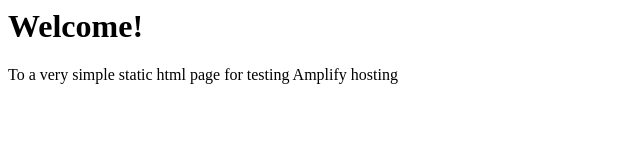
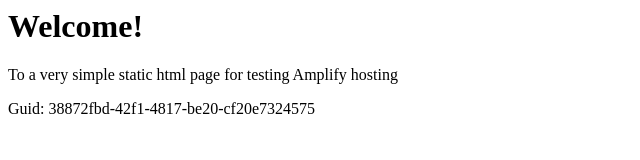
Before and after one commit to aws-aemilia-syd/Github-PR-Commit-Integration-Test-DoNotTouch-v0-preprod-ap-southeast-2, a website: page src/index.html in a window 1280 px wide. Shown: the whole page, without its empty margins (0-640 px from the left). Drawn offline with Linux system fonts and the light colour scheme.

Commit message:
commit from integ tests

```diff
--- a/src/index.html
+++ b/src/index.html
@@ -1,3 +1,5 @@
+
+
 <html lang="en">
 
 <head>
@@ -10,6 +12,6 @@
 <body>
     <h1>Welcome!</h1>
     <p>To a very simple static html page for testing Amplify hosting</p>
-</body>
+    <p>Guid: 38872fbd-42f1-4817-be20-cf20e7324575</p></body>
 
 </html>
```
